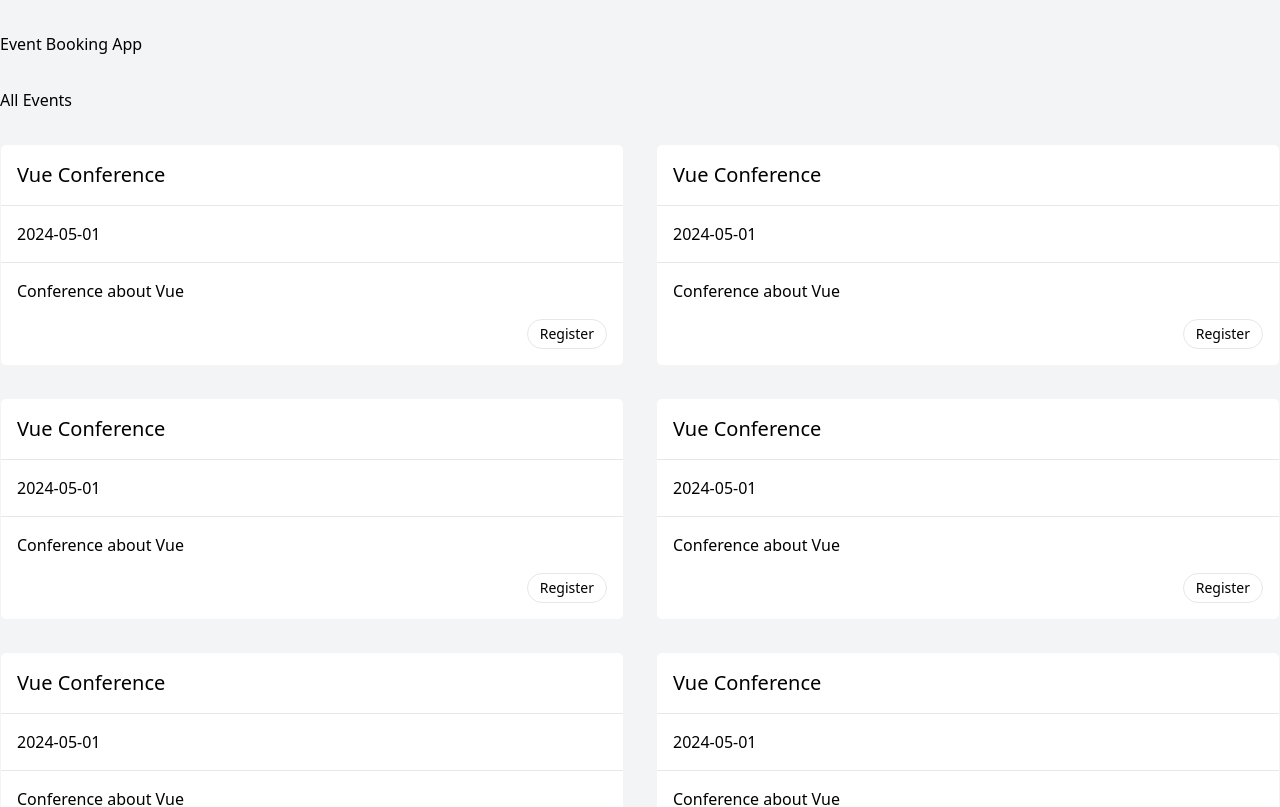
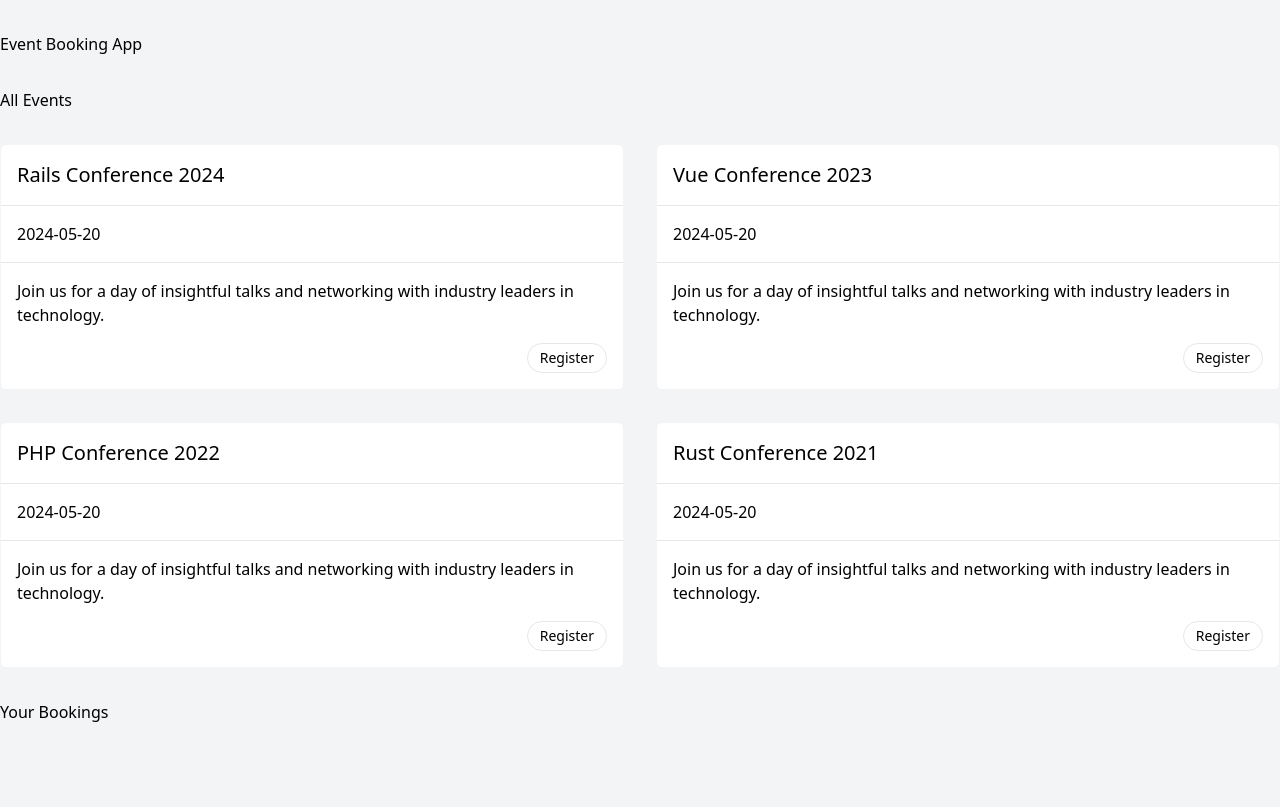
Before and after one commit to rariman/6---Event-Registration, a Vue app in the folder event-booking/: page / in a window 1280 px wide. Shown: the top 807 px of the page. Built offline with nearby package versions, Linux system fonts and the light colour scheme; data requests are answered from the project's data file.

Commit message:
Added fetch data

```diff
--- /dev/null
+++ b/event-booking/db.json
@@ -0,0 +1,33 @@
+{
+  "events": [
+    {
+      "id": "1",
+      "title": "Rails Conference 2024",
+      "date": "2024-05-20",
+      "description": "Join us for a day of insightful talks and networking with industry leaders in technology.",
+      "location": "Convention Center, Downtown"
+    },
+    {
+      "id": "2",
+      "title": "Vue Conference 2023",
+      "date": "2024-05-20",
+      "description": "Join us for a day of insightful talks and networking with industry leaders in technology.",
+      "location": "Convention Center, Downtown"
+    },
+    {
+      "id": "3",
+      "title": "PHP Conference 2022",
+      "date": "2024-05-20",
+      "description": "Join us for a day of insightful talks and networking with industry leaders in technology.",
+      "location": "Convention Center, Downtown"
+    },
+    {
+      "id": "4",
+      "title": "Rust Conference 2021",
+      "date": "2024-05-20",
+      "description": "Join us for a day of insightful talks and networking with industry leaders in technology.",
+      "location": "Convention Center, Downtown"
+    }
+  ],
+  "bookings": []
+}
--- a/event-booking/package.json
+++ b/event-booking/package.json
@@ -6,7 +6,8 @@
   "scripts": {
     "dev": "vite",
     "build": "vite build",
-    "preview": "vite preview"
+    "preview": "vite preview",
+    "server": "json-server --watch db.json --delay=3000 --port 3001"
   },
   "dependencies": {
     "@tailwindcss/postcss": "^4.1.17",
@@ -17,6 +18,7 @@
     "@vitejs/plugin-vue": "^6.0.1",
     "autoprefixer": "^10.4.22",
     "init": "^0.1.2",
+    "json-server": "^0.17.4",
     "npx": "^10.2.2",
     "postcss": "^8.5.6",
     "tailwindcss": "^3.4.18",
--- a/event-booking/src/App.vue
+++ b/event-booking/src/App.vue
@@ -3,18 +3,76 @@
   <main class="container mx-auto my-8 space-y-8">
     <h1 class="text-4x1 font-medium">Event Booking App</h1>
     <h2 class="text-2x1 font-medium">All Events</h2>
-    <section class="grid grid-cols-2 gap-8">
-      <EventCard v-for="i in 8" :key="i" title="Vue Conference" when="2024-05-01" description="Conference about Vue" @register="console.log('Registered!')"></EventCard>
+    <section class="grid grid-cols-2 gap-8" >
+      <template v-if="!eventsLoading">
+        <EventCard v-for="event in events" :key="event.id" :title="event.title" :when="event.date" :description="event.description" @register="handleRegistration(event)"></EventCard>
+      </template>
+      <template v-else>
+        <LoadingEventCard v-for="i in 4" :key="i"/>
+      </template>
     </section>
     <h2 class="text-2x1 font-medium">Your Bookings</h2>
     <section class="grid grid-cols-1 gap-8">
-      <BookingItem v-for="i in 3" :key="i"/>
+      <BookingItem v-for="booking in bookings" :key="booking.id"/>
     </section>
   </main>
 </template>
 
 <script setup>
+import { ref, onMounted } from 'vue';
 import BookingItem from './components/BookingItem.vue';
 import EventCard from './components/EventCard.vue';
+import LoadingEventCard from './components/LoadingEventCard.vue';
 
+const events = ref([])
+const bookings = ref([])
+const eventsLoading  = ref(false)
+const bookingsLoading  = ref(false)
+
+const fetchEvents = async () => {
+  eventsLoading.value = true
+  try{
+    const response = await fetch('http://localhost:3001/events')
+    const data = await response.json()
+    events.value = data
+  }
+  finally {
+    eventsLoading.value = false
+  }
+}
+
+const fetchBookings = async () => {
+  bookingsLoading.value = true
+  try{
+    const response = await fetch('http://localhost:3001/bookings')
+    const data = await response.json()
+    bookings.value = data
+  }
+  finally {
+    bookingsLoading.value = false
+  }
+}
+
+
+const handleRegistration = async (event) =>{
+  const newBooking = {
+    id: Date.now().toString(),
+    userId: 1,
+    eventId: event.id,
+    eventTitle: event.title
+  }
+
+  await fetch('http://localhost:3001/booking', {
+    method: 'POST',
+    headers: {
+      'Content-Type': 'application/json'
+    },
+    body: JSON.stringify(...newBooking)
+  })
+}
+
+onMounted (() => {
+  fetchEvents()
+  fetchBookings()
+})
 </script>
--- a/event-booking/src/components/EventCard.vue
+++ b/event-booking/src/components/EventCard.vue
@@ -21,7 +21,6 @@
 
 <script setup>
     import RoundButton from './RoundButton.vue';
-    import RoundedCard from './RoundedCard.vue';
     import SectionCard from './SectionCard.vue';
 
     defineProps({
--- /dev/null
+++ b/event-booking/src/components/LoadingEventCard.vue
@@ -0,0 +1,15 @@
+<template>
+    <RoundedCard class="animate-pulse">
+        <div class="p-4 border-b border-gray-200 h-6 bg-gray-300" ></div>
+        <div class="p-4 border-b border-gray-200 h-4 bg-gray-300" ></div>
+        <div class="p-4 h-4 bg-gray-300" ></div>
+        <div class="flex justify-end p-4">
+            <div class="h-8 w-24 bg-gray-300 rounded-full"></div>
+        </div>
+    </RoundedCard>
+</template>
+
+<script setup>
+import RoundedCard from './RoundedCard.vue';
+
+</script>
```
Also changed, not shown: 1 other file (tests, documents, lock files or other folders).
